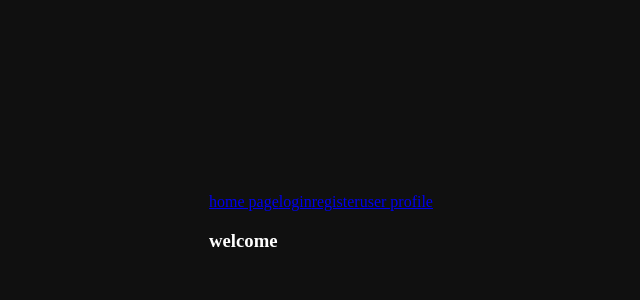
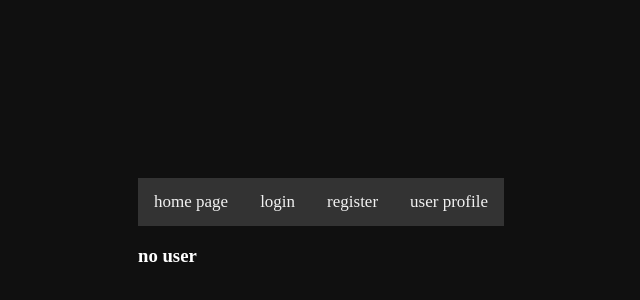
Before and after one commit to SebaVaccaro/ReactJS-TS-Hexagonal-DDD, a React (Vite) app: page /user/1 in a window 1280 px wide. Shown: the part 176-476 px from the top of the page, without its empty margins (319-959 px from the left). Built offline with nearby package versions, Linux system fonts and the light colour scheme; no server answers.

Commit message:
add useGetUser

```diff
--- a/src/App.tsx
+++ b/src/App.tsx
@@ -11,9 +11,9 @@ function App() {
       <NavBar/>
       <Routes>
         <Route path="/" element={<HomePage/>} />
-        <Route path="/register" element={<RegisterPage/>}/>
-        <Route path="/login" element={<LoginPage/>}/>
-        <Route path="/user" element={<UserPage />}/>
+        <Route path="/user/register" element={<RegisterPage/>}/>
+        <Route path="/auth/login" element={<LoginPage/>}/>
+        <Route path="/user/:id" element={<UserPage />}/>
         <Route path="*" element={<HomePage/>}/>
       </Routes>
     </BrowserRouter>
--- a/src/index.css
+++ b/src/index.css
@@ -15,6 +15,10 @@ input{
 .formRegister{
   width: 40vw;
 }
+.NavBar { background-color: #333; overflow: hidden; }
+.NavBar a { float: left; display: block; color: #f2f2f2; text-align: center; padding: 14px 16px; text-decoration: none; font-size: 17px; }
+.NavBar a:hover { background-color: #ddd; color: black; }
+.NavBar a.active { background-color: #04AA6D; color: white; }
 .errorInput{
   background: rgb(255, 141, 141)
 }
--- a/src/interface/components/application/NavBar.tsx
+++ b/src/interface/components/application/NavBar.tsx
@@ -2,11 +2,11 @@ import { Link } from "react-router-dom"
 
 export const NavBar = () => {
     return(
-        <div>
+        <div className="NavBar">
             <Link to='/'>home page</Link>
-            <Link to='/login'>login</Link>
-            <Link to='/register'>register</Link>
-            <Link to='/user'>user profile</Link>
+            <Link to='/auth/login'>login</Link>
+            <Link to='/user/register'>register</Link>
+            <Link to='/user/:id'>user profile</Link>
         </div>
     )
 }
--- a/src/interface/components/user/RegisterUser.tsx
+++ b/src/interface/components/user/RegisterUser.tsx
@@ -1,4 +1,4 @@
-import { Link } from "react-router-dom"
+
 import { useUserRegistration } from "../../hooks/user/useUserRegistration"
 
 
@@ -6,7 +6,6 @@ export const RegisterUser = () =>{
     const { register, onSubmitForm} = useUserRegistration()
     return(
         <>
-            <Link to='/login'>login</Link>
             <h5>register</h5>
             <form onSubmit={onSubmitForm}>
                 <input type="text" placeholder="username" {...register("username")}/>
--- a/src/interface/components/user/UserProfile.tsx
+++ b/src/interface/components/user/UserProfile.tsx
@@ -1,8 +1,8 @@
-import { useUserStore } from "../../../modules/user/infrastructure/userStore/userStore"
+import React from "react"
+import { useGetUserById } from "../../hooks/user/useGetUserByID"
 
-export const UserProfile = () =>{
-    const loggedData = useUserStore(state => state.loggedData)
-    const user = loggedData.user
+export const UserProfile: React.FC<{id: string}> = ({id}) =>{
+    const { user } = useGetUserById(id)
     return(
         <>
             {   user?
--- /dev/null
+++ b/src/interface/hooks/user/useGetUserByID.tsx
@@ -0,0 +1,24 @@
+import { useEffect, useState } from "react"
+import { createAxiosUserRespository } from "../../../modules/user/infrastructure/api/AxiosUserRepository"
+import { createUserService } from "../../../modules/user/application/UserService"
+import { User } from "../../../modules/user/domain/User"
+
+export const useGetUserById = (id:string) =>{
+    const repository = createAxiosUserRespository()
+    const service = createUserService(repository)
+    const [user, setUser] = useState<User | null>(null)
+    useEffect(()=>{
+        const fetch = async () =>{
+            try{
+                const getUser = await service.getUserById(id)
+                setUser(getUser)
+            }catch(error){
+                console.log(error)
+            }
+        }
+        fetch()
+    },[])
+    return{
+        user
+    }
+}
--- a/src/interface/pages/UserPage.tsx
+++ b/src/interface/pages/UserPage.tsx
@@ -1,7 +1,13 @@
+import {  useNavigate, useParams } from "react-router-dom"
 import { UserProfile } from "../components/user/UserProfile"
 
 export const UserPage = () => {
+    const navigate = useNavigate()
+    const {id} = useParams()
+    if(!id){navigate('/')
+        return null
+    }
     return(
-        <UserProfile/>
+        <UserProfile id={id}/>
     )
 }
--- a/src/modules/user/application/UserService.ts
+++ b/src/modules/user/application/UserService.ts
@@ -5,7 +5,9 @@ export const createUserService = (userRepository: UserRepository) => ({
         // validaciones
         await userRepository.createUser(data)
     },
-
+    getUserById : async (id: string) =>{
+        return await userRepository.getUserById(id)
+    },
     getUsers: async () => (await userRepository.getUsers()),
 
     loginUser: async (email: string, password: string) => {
--- a/src/modules/user/domain/UserRepository.ts
+++ b/src/modules/user/domain/UserRepository.ts
@@ -2,6 +2,7 @@ import { User } from "./User";
 
 export interface UserRepository{
     createUser(user:User): Promise<User>
+    getUserById(id: string): Promise<User>
     getUsers(): Promise<User[]>
     userLogin(email: string, password: string): Promise<User>
 }
--- a/src/modules/user/infrastructure/api/AxiosUserRepository.ts
+++ b/src/modules/user/infrastructure/api/AxiosUserRepository.ts
@@ -1,7 +1,6 @@
 import axios from "axios";
-import { UserRepository } from "../domain/UserRepository";
-import { User } from "../domain/User";
-
+import { UserRepository } from "../../domain/UserRepository";
+import { User } from "../../domain/User";
 export const createAxiosUserRespository = (): UserRepository => {
     const apiClient = axios.create({
         baseURL: 'http://localhost:3000',
@@ -10,6 +9,10 @@ export const createAxiosUserRespository = (): UserRepository => {
         }
     })
     return{
+        async getUserById(userId: string){
+            const response = await apiClient.get(`/user/${userId}`)
+            return response.data
+        },
         async getUsers() {
             const response = await apiClient.get('/user')
             return response.data
@@ -19,7 +22,7 @@ export const createAxiosUserRespository = (): UserRepository => {
             return response.data
         },
         async userLogin(email: string, password: string){
-            const response = await apiClient.post('/user/login', {email, password})
+            const response = await apiClient.post('/auth/login', {email, password}, {withCredentials: true})
             return response.data
         }
     }
```
